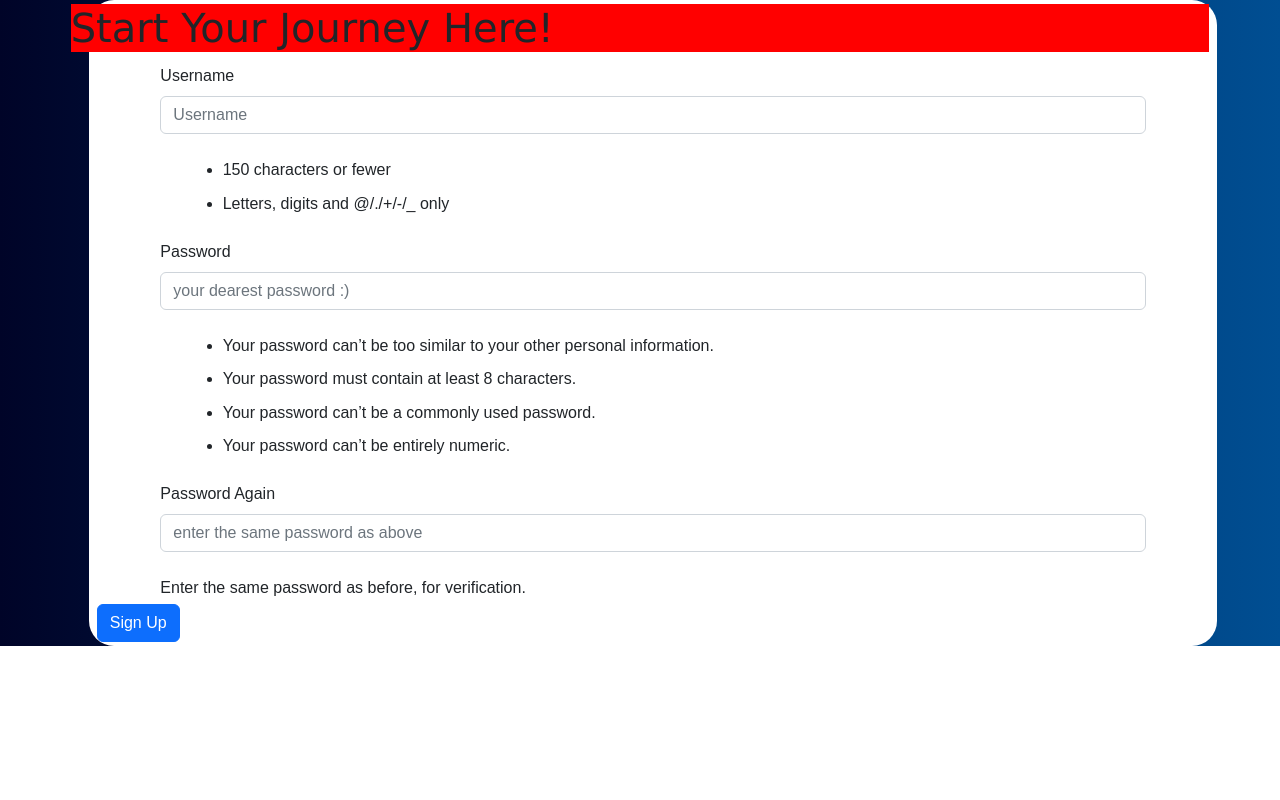
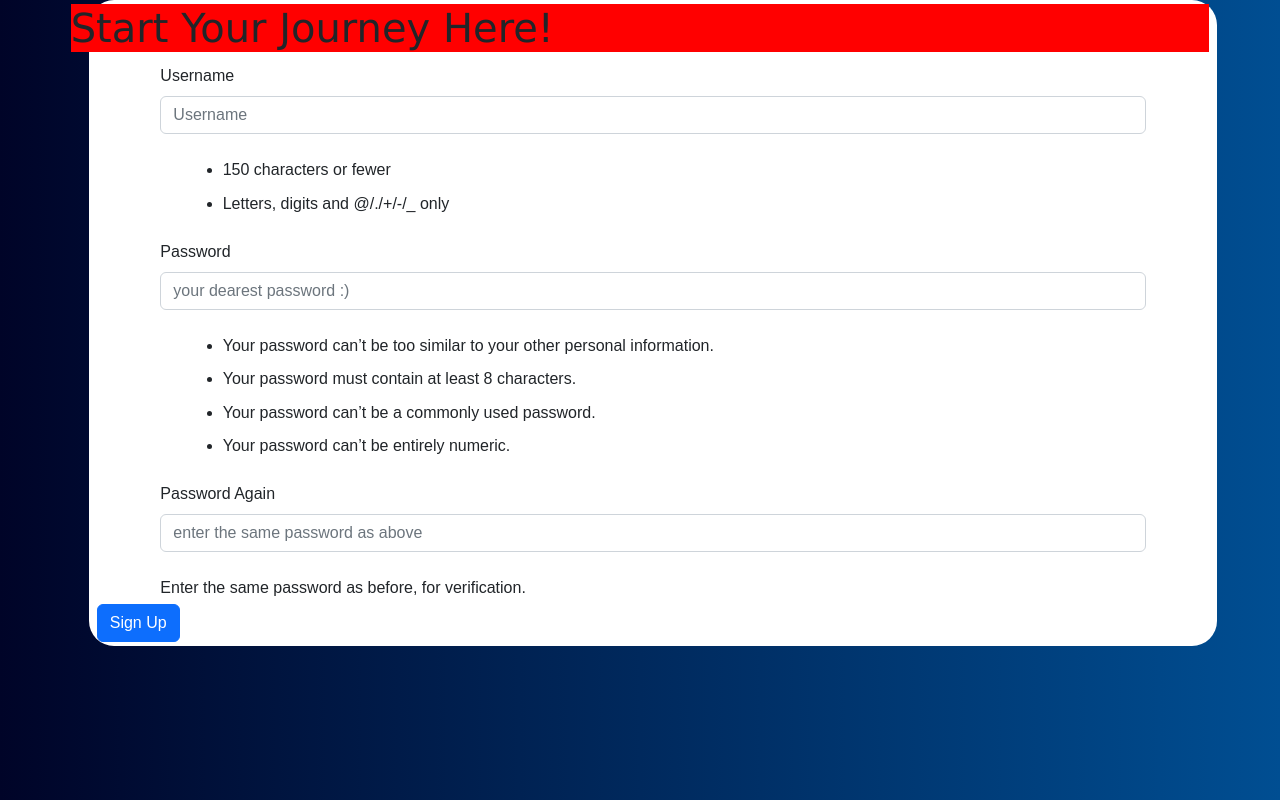
Before and after one commit to rafimadani/tugas1, a Django app: page /todolist/register in a window 1280 px wide. Run offline with Django 4.2, Linux system fonts and the light colour scheme.

Commit message:
membenarkan register.html

```diff
--- a/todolist/templates/register.html
+++ b/todolist/templates/register.html
@@ -13,7 +13,7 @@
 <title>Registrasi Akun</title>
 <style>
 body{
-    background :linear-gradient(to right,  #000428 , #004e92 ) no-repeat;
+    background :linear-gradient(to right,  #000428 , #004e92 );
 }
 * {
     padding: 0;
```
